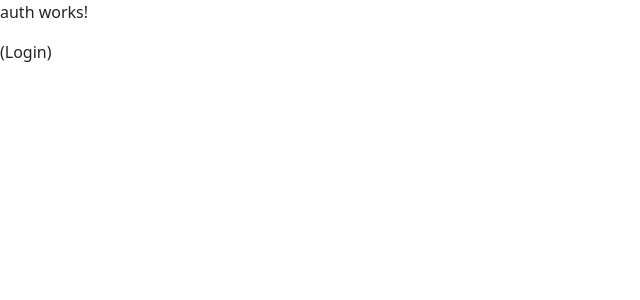
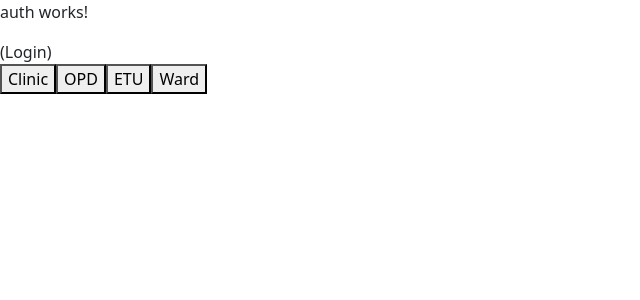
Before and after one commit to HexagonLabs-Org/suwastha-webclient, an Angular app: page /login in a window 1280 px wide. Shown: the top 300 px of the page, without its empty margins (0-640 px from the left). Built offline with nearby package versions, Linux system fonts and the light colour scheme.

Commit message:
modified main login

```diff
--- a/src/app/components/AuthComponents/MainLogin/MainLogin.component.html
+++ b/src/app/components/AuthComponents/MainLogin/MainLogin.component.html
@@ -1,2 +1,6 @@
 <p>auth works!</p>
 <a routerLink="/home" class="nav-link">(Login)</a>
+<button (click)="goToClinic()">Clinic</button>
+<button (click)="goToOPD()">OPD</button>
+<button (click)="goToETU()">ETU</button>
+<button (click)="goToWard()">Ward</button>
--- a/src/app/components/AuthComponents/MainLogin/MainLogin.component.ts
+++ b/src/app/components/AuthComponents/MainLogin/MainLogin.component.ts
@@ -1,4 +1,5 @@
 import { Component } from '@angular/core';
+import { Router } from '@angular/router';
 
 @Component({
   selector: 'app-auth',
@@ -6,8 +7,29 @@ import { Component } from '@angular/core';
   styleUrls: ['./MainLogin.component.css']
 })
 export class MainLoginComponent {
+  constructor(private router: Router) {}
 
   login(){
     localStorage.setItem('jwtToken', "");
   }
+
+  goToClinic(){
+    localStorage.setItem('SectionType', "Clinic");
+    this.router.navigate(['/home']);
+  }
+
+  goToOPD(){
+    localStorage.setItem('SectionType', "OPD");
+    this.router.navigate(['/home']);
+  }
+
+  goToETU(){
+    localStorage.setItem('SectionType', "ETU");
+    this.router.navigate(['/home']);
+  }
+
+  goToWard(){
+    localStorage.setItem('SectionType', "Ward");
+    this.router.navigate(['/home']);
+  }
 }
```
